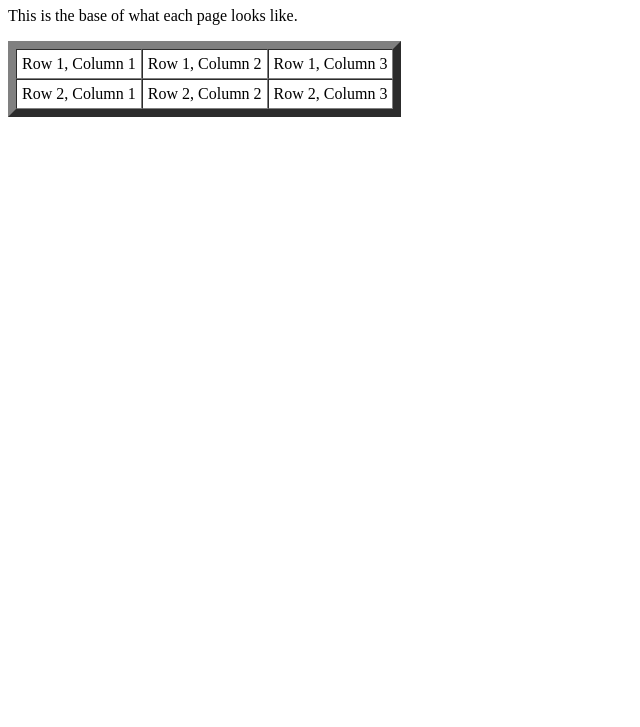
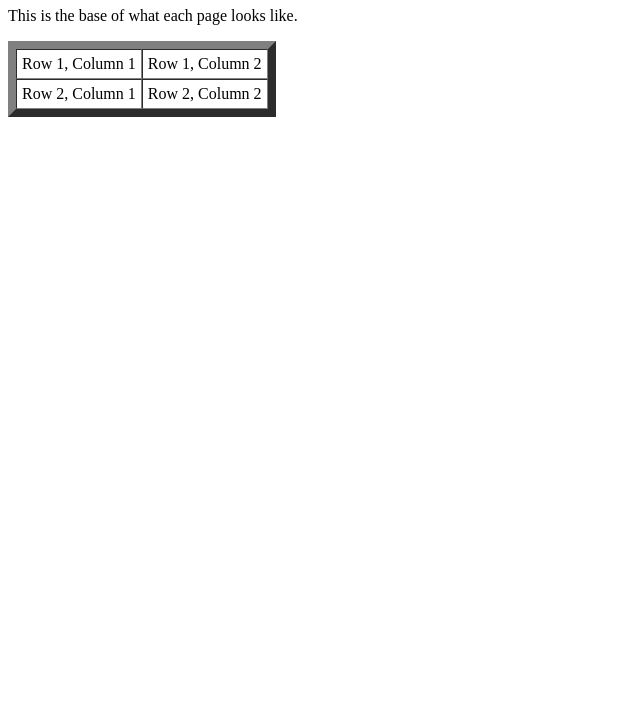
Before and after one commit to PigeonSoupGit/GameLib, a plain HTML site: page index.html in a window 1280 px wide. Shown: the part 73-800 px from the top of the page, without its empty margins (0-640 px from the left). Drawn offline with Linux system fonts and the light colour scheme.

Commit message:
No more 3

```diff
--- a/index.html
+++ b/index.html
@@ -22,12 +22,10 @@
     <tr>
       <td>Row 1, Column 1</td>
       <td>Row 1, Column 2</td>
-      <td>Row 1, Column 3</td>
     </tr>
     <tr>
       <td>Row 2, Column 1</td>
       <td>Row 2, Column 2</td>
-      <td>Row 2, Column 3</td>
     </tr>
   </table>
   <footer></footer>
```
